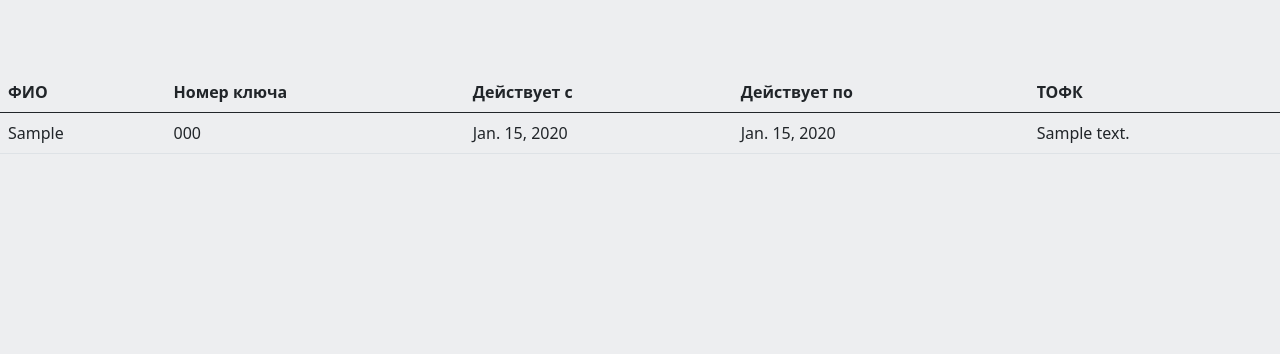
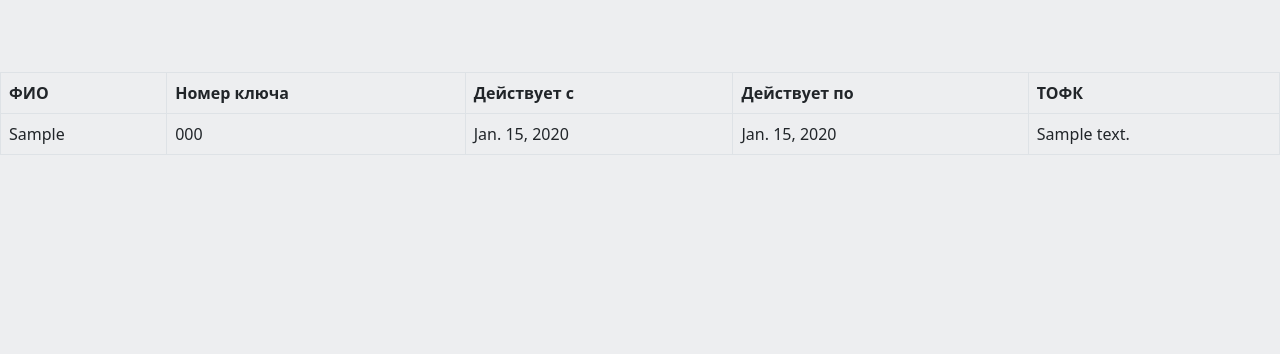
Before and after one commit to ShilkinYuV/ois, a Django app: page /yantar/ in a window 1280 px wide. Shown: the part 72-426 px from the top of the page. Run offline with Django 3.2, Linux system fonts and the light colour scheme; tables that the repository leaves empty hold one stand-in row (values such as "Sample post"); some libraries are stand-ins or nearby versions.

Commit message:
update realisation views news and add border in table

```diff
--- a/portal-project/home/views.py
+++ b/portal-project/home/views.py
@@ -2,7 +2,7 @@ from django.shortcuts import render
 from .models import News
 
 def home(request):
-	news = News.objects.all()
+	news = News.objects.all().order_by('-id')[:4]
 	return render(request, 'home/index.html', {'news': news})
 
 def details(request, id):
--- a/portal-project/yantar/templates/yantar/cert.html
+++ b/portal-project/yantar/templates/yantar/cert.html
@@ -10,7 +10,7 @@
     }
 </style>
 
-<table class="table" style="margin-bottom: 100px">
+<table class="table table-bordered" style="margin-bottom: 100px">
   <thead>
     <tr>
       <th scope="col">ФИО</th>
```
